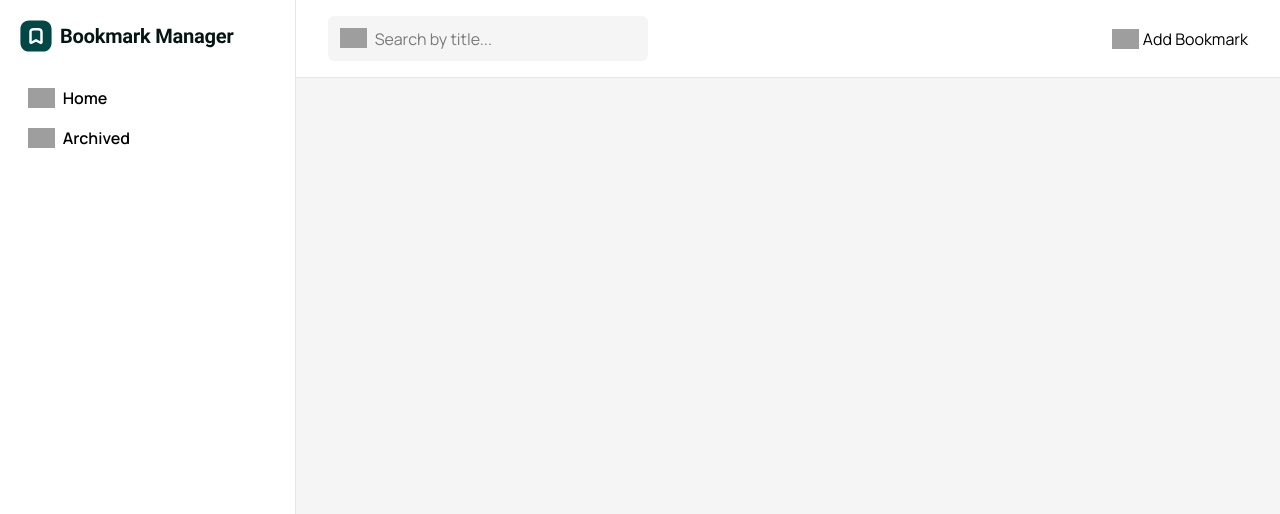
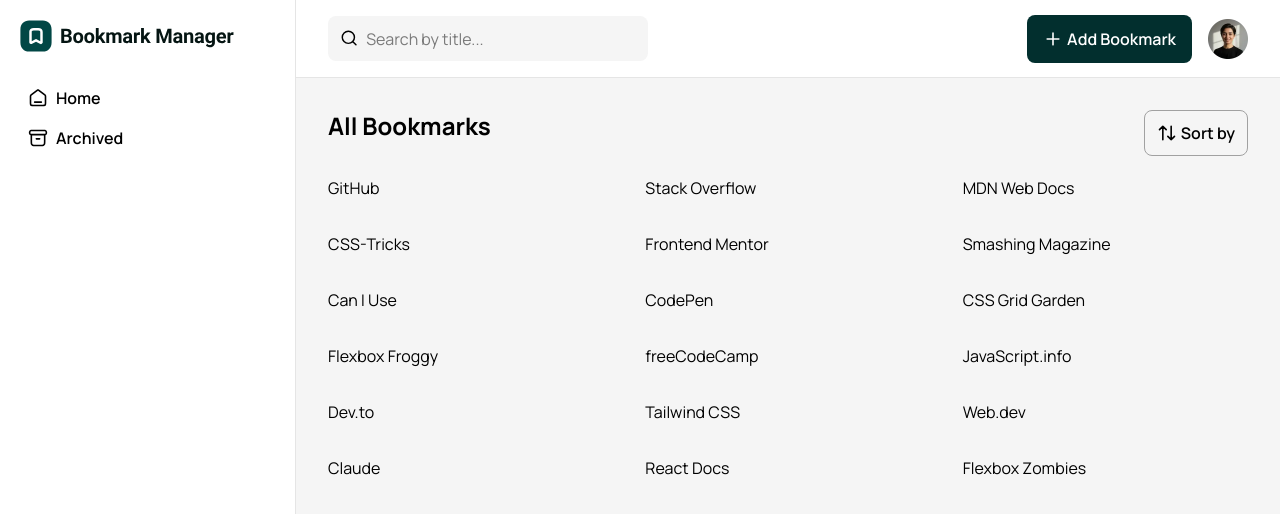
Before and after one commit to AggroGoose/bookmark-manager-app, a React (Vite) app: page / in a window 1280 px wide. Shown: the top 514 px of the page. Built offline with nearby package versions, Linux system fonts and the light colour scheme; grey boxes are pictures that could not be loaded.

Commit message:
Created typed state hooks and initial load of bookmark data

```diff
--- /dev/null
+++ b/src/content/BookmarkCard.tsx
@@ -0,0 +1,37 @@
+export default function BookmarkCard({
+  bookmark,
+}: {
+  bookmark:
+    | {
+        id: number;
+        title: string;
+        url: string;
+        favicon: string;
+        description: string;
+        tags: string[];
+        pinned: boolean;
+        isArchived: boolean;
+        visitCount: number;
+        createdAt: string;
+        lastVisited: string;
+      }
+    | {
+        id: number;
+        title: string;
+        url: string;
+        favicon: string;
+        description: string;
+        tags: string[];
+        pinned: boolean;
+        isArchived: boolean;
+        visitCount: number;
+        createdAt: string;
+        lastVisited: null;
+      };
+}) {
+  return (
+    <div className="flex flex-col gap-4">
+      <p>{bookmark.title}</p>
+    </div>
+  );
+}
--- a/src/content/Content.tsx
+++ b/src/content/Content.tsx
@@ -1,3 +1,17 @@
+import IconSort from "../assets/SVG/IconSort";
+import ContentGrid from "./ContentGrid";
+
 export default function Content() {
-  return <div className="row-2 bg-neutral-100 w-full"></div>;
+  return (
+    <div className="row-2 bg-neutral-100 w-full p-8 flex flex-col gap-5">
+      <div className="flex justify-between">
+        <p className="font-bold text-2xl">All Bookmarks</p>
+        <button className="flex gap-1 items-center border border-neutral-400 px-3 py-2.5 rounded-lg">
+          <IconSort className="h-5" />
+          <p className="font-semibold">Sort by</p>
+        </button>
+      </div>
+      <ContentGrid />
+    </div>
+  );
 }
--- /dev/null
+++ b/src/content/ContentGrid.tsx
@@ -0,0 +1,15 @@
+import { useAppSelector } from "../hooks";
+import BookmarkCard from "./BookmarkCard";
+
+export default function ContentGrid() {
+  const bookmarkItems = useAppSelector(
+    (state) => state.bookmarks.filteredBookmarks
+  );
+  return (
+    <div className="grid grid-cols-3 gap-8">
+      {bookmarkItems.map((bookmark, i) => (
+        <BookmarkCard bookmark={bookmark} key={i} />
+      ))}
+    </div>
+  );
+}
--- a/src/header/AddBookmark.tsx
+++ b/src/header/AddBookmark.tsx
@@ -1,8 +1,8 @@
-import addIcon from "../assets/images/icon-dark-theme.svg";
+import IconAdd from "../assets/SVG/IconAdd";
 export default function AddBookmark() {
   return (
-    <button className="flex gap-1 items-center">
-      <img src={addIcon} className="h-5 fill-neutral-100" />
+    <button className="flex gap-1 items-center text-white bg-teal-950 font-semibold px-4 py-3 rounded-lg">
+      <IconAdd className="h-5" />
       <p className="">Add Bookmark</p>
     </button>
   );
--- a/src/header/Header.tsx
+++ b/src/header/Header.tsx
@@ -1,3 +1,4 @@
+import avatar from "../assets/images/image-avatar.webp";
 import AddBookmark from "./AddBookmark";
 import Search from "./Search";
 
@@ -5,8 +6,9 @@
   return (
     <div className="w-full row-1 flex justify-between border-b px-8 py-4 border-neutral-200">
       <Search />
-      <div className="flex gap-2">
+      <div className="flex gap-4 items-center">
         <AddBookmark />
+        <img src={avatar} className="h-10" />
       </div>
     </div>
   );
--- a/src/header/Search.tsx
+++ b/src/header/Search.tsx
@@ -1,9 +1,9 @@
-import searchIcon from "../assets/images/icon-search.svg";
+import IconSearch from "../assets/SVG/IconSearch";
 
 export default function Search() {
   return (
-    <div className="w-[320px] bg-neutral-100 rounded-md flex relative p-3 gap-2">
-      <img src={searchIcon} className="h-5" />
+    <div className="w-[320px] bg-neutral-100 rounded-lg flex relative p-3 gap-2">
+      <IconSearch className="h-5" />
       <input className="w-full" placeholder="Search by title..." />
     </div>
   );
--- /dev/null
+++ b/src/hooks.ts
@@ -0,0 +1,5 @@
+import { useDispatch, useSelector } from "react-redux";
+import type { RootState, AppDispatch } from "./store";
+
+export const useAppDispatch = useDispatch.withTypes<AppDispatch>();
+export const useAppSelector = useSelector.withTypes<RootState>();
--- a/src/nav/NavButtons.tsx
+++ b/src/nav/NavButtons.tsx
@@ -1,15 +1,15 @@
-import homeIcon from "../assets/images/icon-home.svg";
-import archiveIcon from "../assets/images/icon-archive.svg";
+import IconArchive from "../assets/SVG/IconArchive";
+import IconHome from "../assets/SVG/IconHome";
 
 export default function NavButtons() {
   return (
     <nav className="px-4">
       <button className="flex gap-2 items-center px-3 py-2 w-full rounded-md hover:bg-neutral-100">
-        <img src={homeIcon} className="h-5" />
+        <IconHome className="h-5" />
         <p className="font-semibold">Home</p>
       </button>
       <button className="flex gap-2 items-center px-3 py-2 w-full rounded-md hover:bg-neutral-100">
-        <img src={archiveIcon} className="h-5" />
+        <IconArchive className="h-5" />
         <p className="font-semibold">Archived</p>
       </button>
     </nav>
--- a/src/store/index.ts
+++ b/src/store/index.ts
@@ -7,3 +7,6 @@
 });
 
 export default store;
+
+export type RootState = ReturnType<typeof store.getState>;
+export type AppDispatch = typeof store.dispatch;
```
